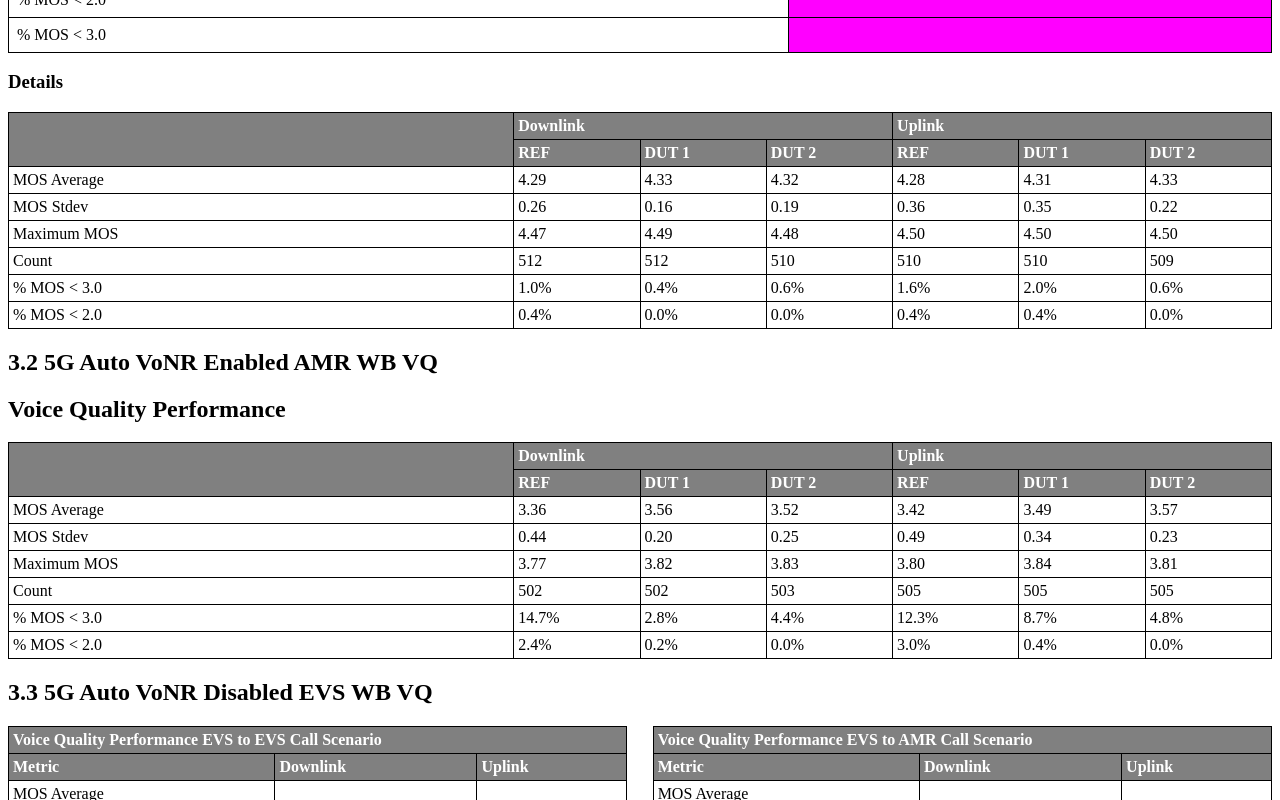
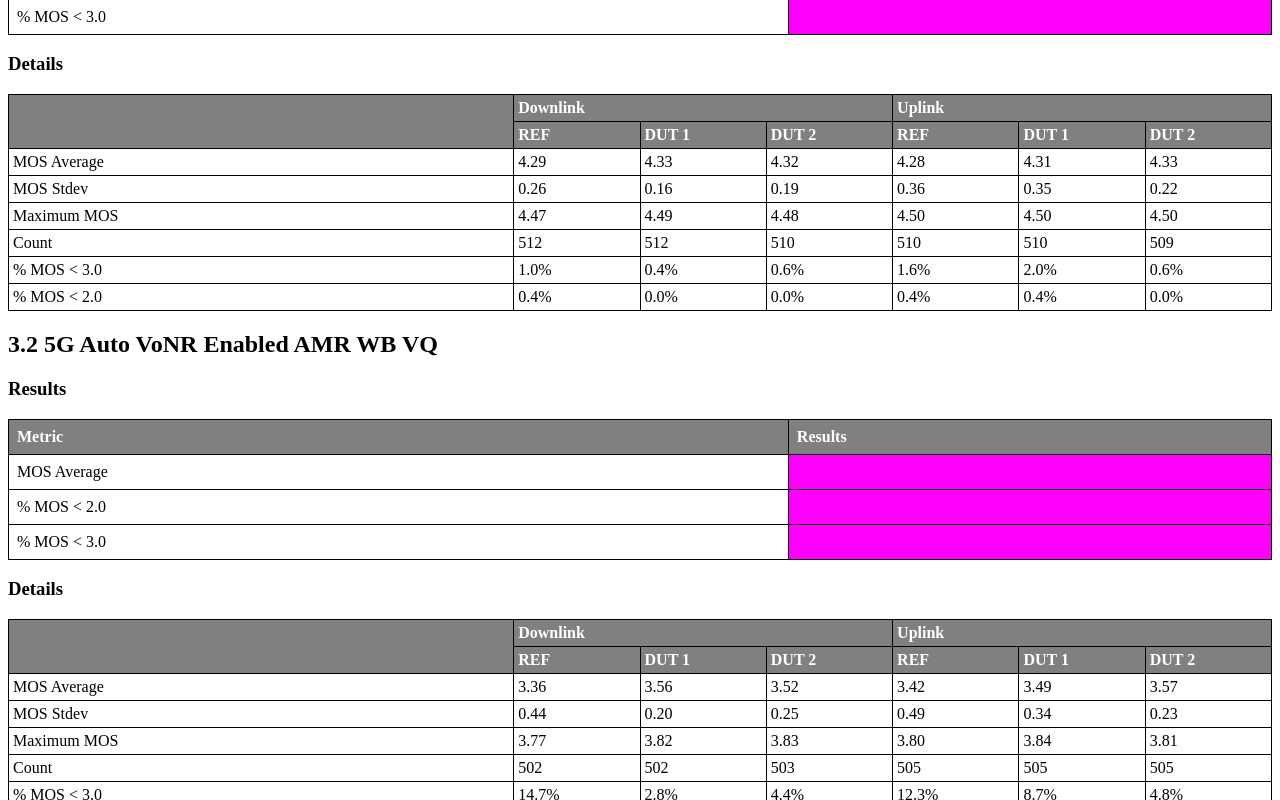
Before and after one commit to LiJieSu0/Fit4Launch_Report, a React (Create React App) app in the folder report-generator-app/: page / in a window 1280 px wide. Shown: the part 2051-2851 px from the top of the page. Built offline with nearby package versions, Linux system fonts and the light colour scheme; what chartjs-plugin-datalabels would draw is missing.

Commit message:
add vq marwb results table

```diff
--- a/report-generator-app/src/ReportDetails/VoiceQuality/VqCases/VqAmrNbVq.js
+++ b/report-generator-app/src/ReportDetails/VoiceQuality/VqCases/VqAmrNbVq.js
@@ -111,7 +111,6 @@ const VqAmrNbVq = () => {
         </tbody>
       </table>
 
-      {/* New table for Voice Quality Performance EVS to EVS Call Scenario */}
 
     </div>
   );
--- a/report-generator-app/src/ReportDetails/VoiceQuality/VqCases/VqAmrWbVq.js
+++ b/report-generator-app/src/ReportDetails/VoiceQuality/VqCases/VqAmrWbVq.js
@@ -40,11 +40,54 @@ const vqTableData2 = [
   }
 ];
 
+/*
+  Voice Quality Performance EVS to EVS Call Scenario
+  | Metric        | Results |
+  |---------------|---------|
+  | MOS Average   | #FF00FF |
+  | % MOS < 2.0   | #FF00FF |
+  | % MOS < 3.0   | #FF00FF |
+*/
+const vqTableData3 = [
+  {
+    metric: "MOS Average",
+    results: "3.56",
+    highlightClass: "performance-excellent-bg"
+  },
+  {
+    metric: "% MOS < 2.0",
+    results: "0.2%",
+    highlightClass: "performance-excellent-bg"
+  },
+  {
+    metric: "% MOS < 3.0",
+    results: "2.8%",
+    highlightClass: "performance-excellent-bg"
+  }
+];
+
 const VqAmrWbVq = () => {
   return (
     <div className="page-content">
       <h2>3.2 5G Auto VoNR Enabled AMR WB VQ</h2>
-      <h2>Voice Quality Performance</h2>
+      <h3>Results</h3>
+      <table className="general-table-style performance-table">
+        <thead>
+          <tr>
+            <th>Metric</th>
+            <th>Results</th>
+          </tr>
+        </thead>
+        <tbody>
+          {vqTableData3.map((row, index) => (
+            <tr key={index}>
+              <td>{row.metric}</td>
+              <td className={row.highlightClass}></td>
+            </tr>
+          ))}
+        </tbody>
+      </table>
+      <h3>Details</h3>
       <table className="general-table-style vq-details-table">
         <thead>
           <tr>
@@ -77,6 +120,9 @@ const VqAmrWbVq = () => {
           ))}
         </tbody>
       </table>
+
+      {/* New table for Voice Quality Performance EVS to EVS Call Scenario */}
+
     </div>
   );
 };
```
